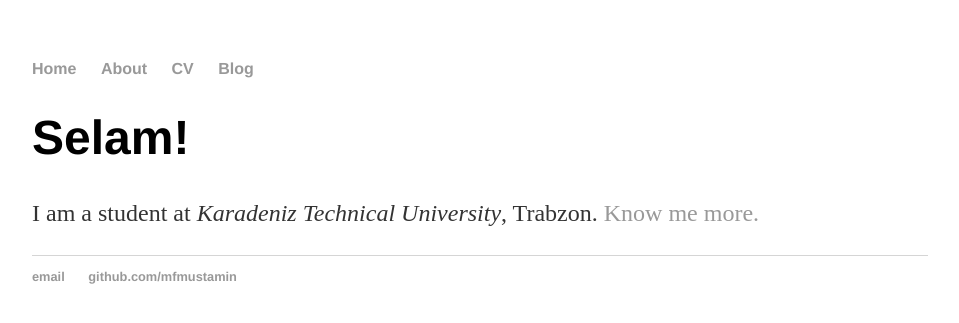
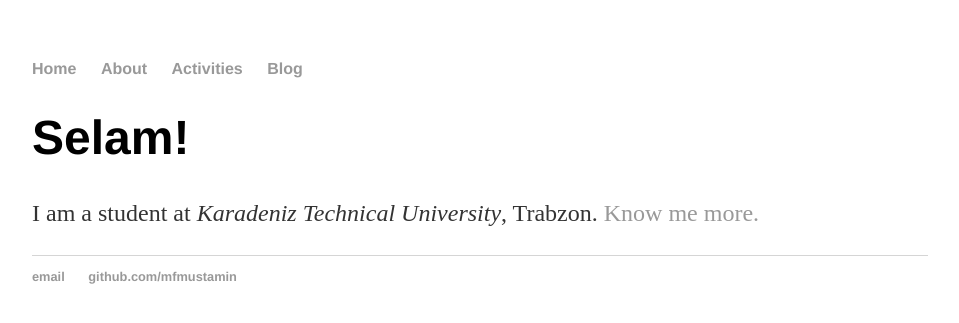
Before and after one commit to mfmustamin/mfmustamin.github.io, a Jekyll site: the page built from index.html, in a window 1280 px wide. Shown: the top 323 px of the page, without its empty margins (160-1119 px from the left). Built offline with Jekyll 4.4.1, drawn with Linux system fonts in a browser that asks for light colours.

Commit message:
Update default.html

```diff
--- a/_layouts/default.html
+++ b/_layouts/default.html
@@ -10,7 +10,7 @@
 	    		<ul>
 	        		<li><a href="/">Home</a></li>
 		        	<li><a href="/about">About</a></li>
-	        		<li><a href="/cv">CV</a></li>
+	        		<li><a href="/activities">Activities</a></li>
 	        		<li><a href="/blog">Blog</a></li>
 	    		</ul>
 			</nav>
```
